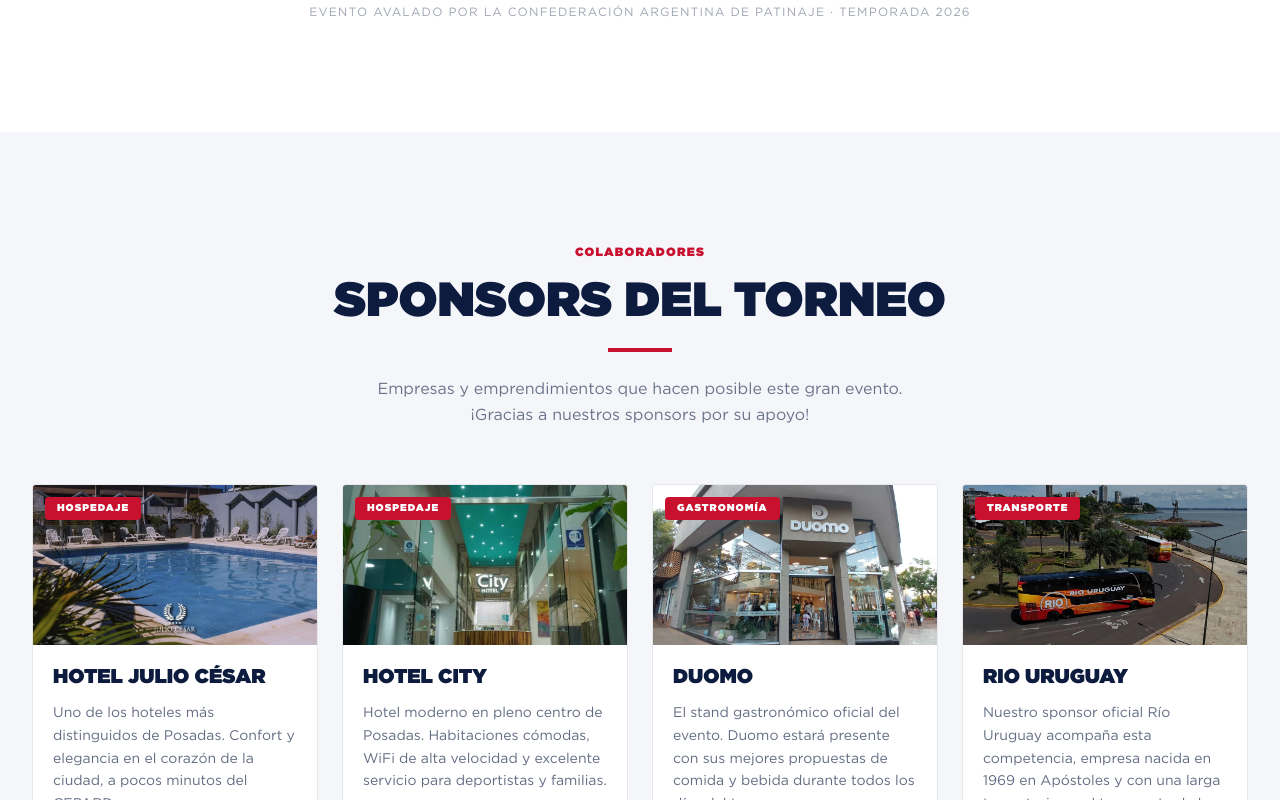
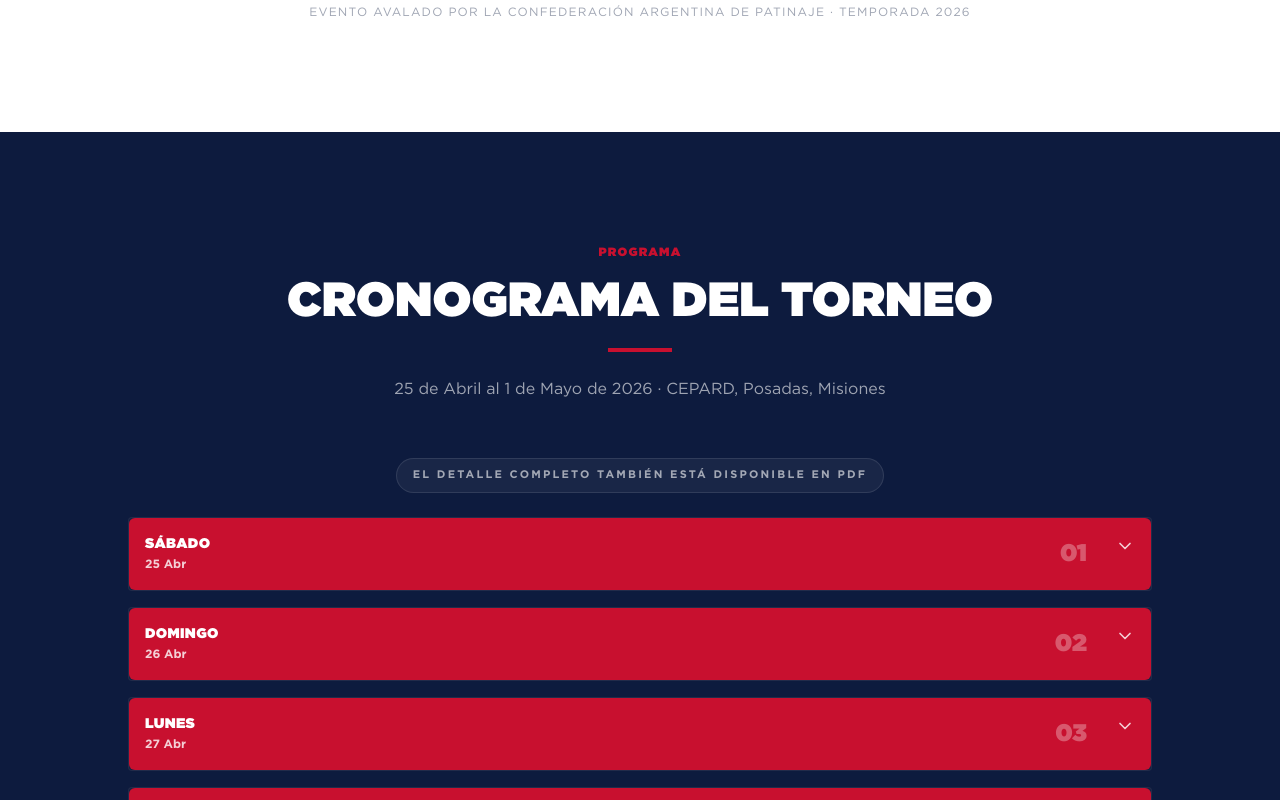
Before and after one commit to octiduarte/Patin-2026, a Next.js app: page / in a window 1280 px wide. Shown: the part 4560-5360 px from the top of the page. Built offline with nearby package versions, Linux system fonts and the light colour scheme.

Commit message:
fix: move globals stylesheet into app

```diff
--- a/app/layout.tsx
+++ b/app/layout.tsx
@@ -2,7 +2,7 @@
 import localFont from 'next/font/local'
 import { Analytics } from '@vercel/analytics/next'
 import { SpeedInsights } from '@vercel/speed-insights/next'
-import '../styles/globals.css'
+import './globals.css'
 import WhatsAppButton from '@/components/whatsapp-button'
 
 const gotham = localFont({
--- a/app/page.tsx
+++ b/app/page.tsx
@@ -16,6 +16,7 @@
       <SobreTorneo />
       <LugarEvento />
       <Organizadores />
+      <Cronograma />
       <Sponsors />
       <Entradas />
       <Footer />
```
Also changed, not shown: app/globals.css (renamed from styles/globals.css).
